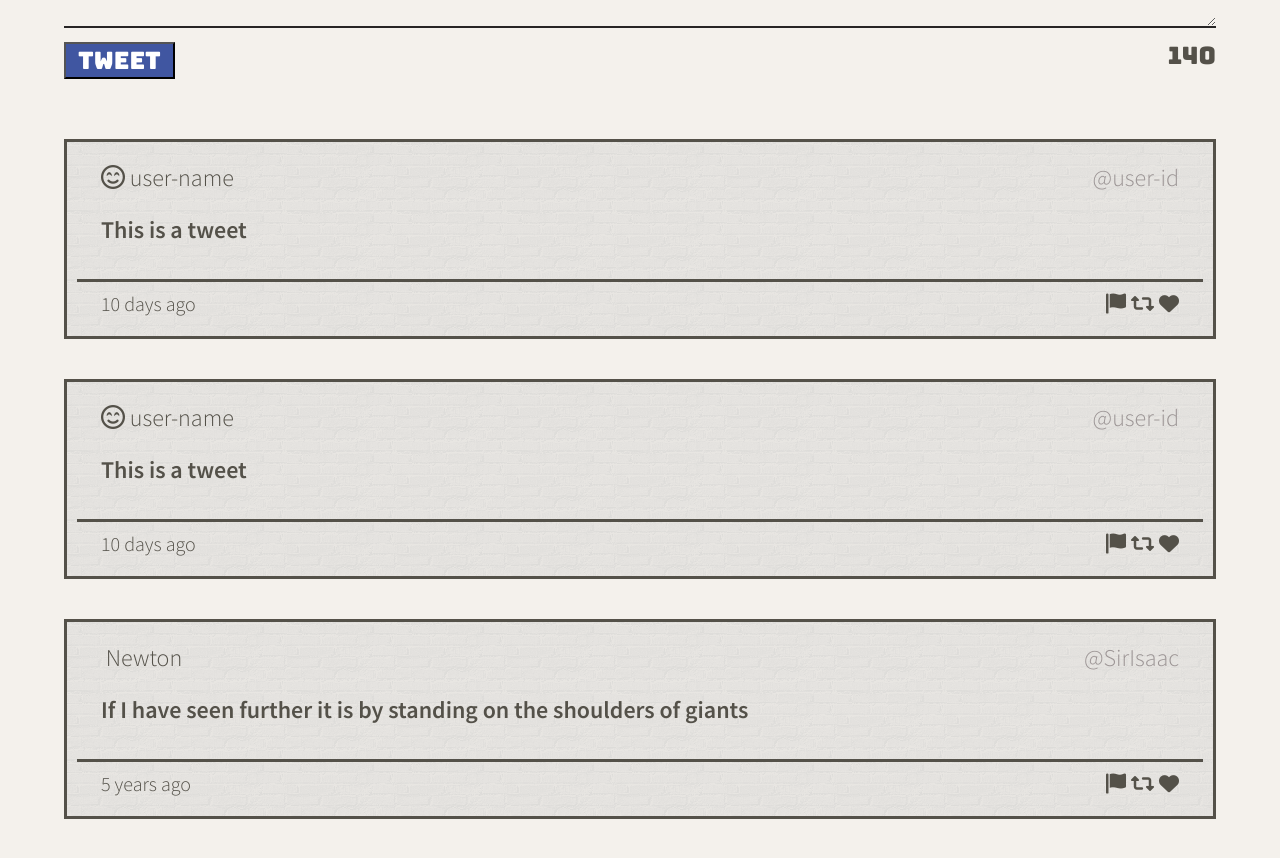
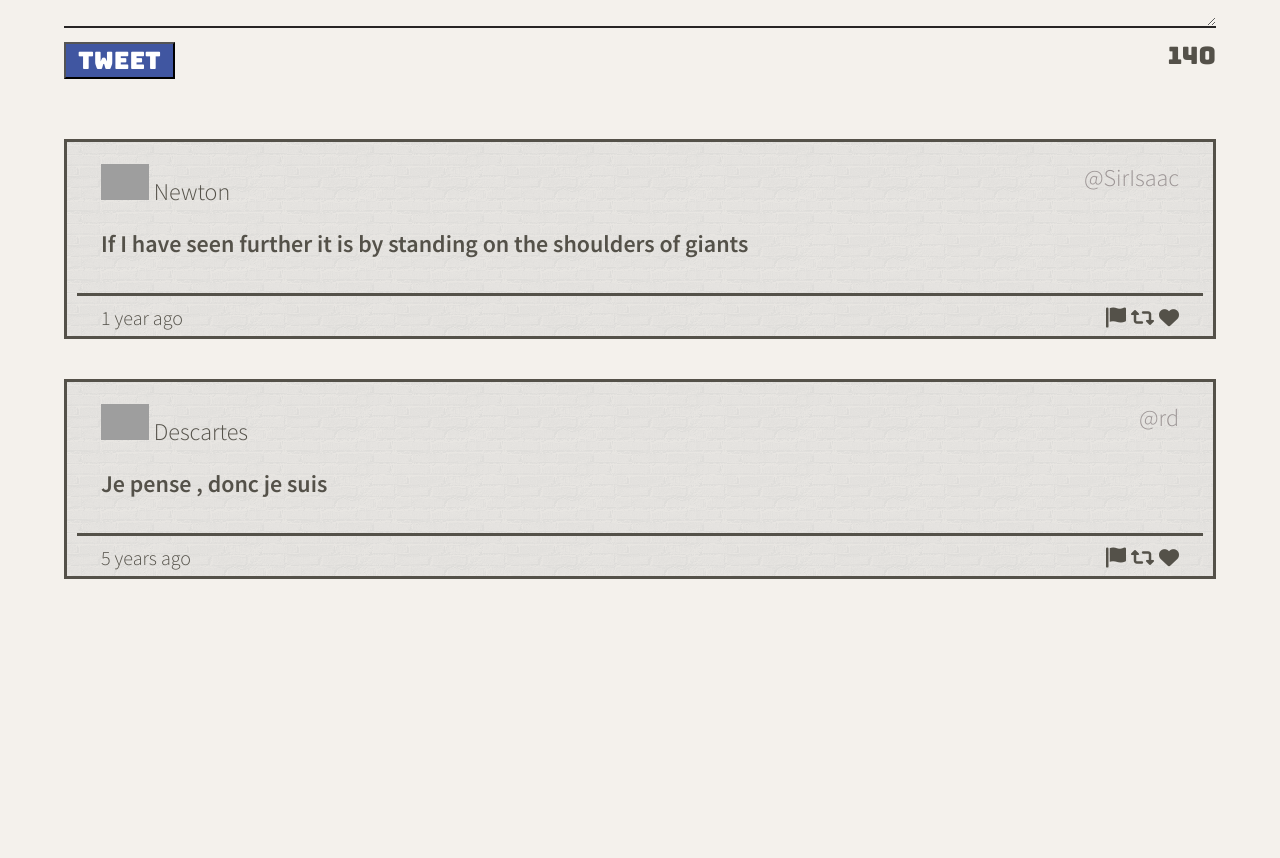
Before and after one commit to Mojdehh/tweeter, a website: page public/index.html in a window 1280 px wide. Shown: the part 620-1478 px from the top of the page. After the commit the page ends 1359 px from the top, so only its background shows below. Drawn offline with nearby package versions, Linux system fonts and the light colour scheme; grey boxes are pictures that could not be loaded.

Commit message:
Modify avatar img size

```diff
--- a/public/index.html
+++ b/public/index.html
@@ -76,29 +76,7 @@
         <!-- Tweet container -->
         <section class="tweet-container">
 
-          <article>
-            <header>
-              <span class="user-name"><i class="far fa-smile-beam"></i> user-name</span>
-              <span class="user-id">@user-id</span>
-            </header>
-            <p><b>This is a tweet</b></p>
-            <footer>
-              <span>10 days ago</span>
-              <span class='icons'><i class="fas fa-flag"></i> <i class="fas fa-retweet"></i> <i class="fas fa-heart"></i></span>
-            </footer>
-           </article>
-
-           <article>
-            <header>
-              <span class="user-name"><i class="far fa-smile-beam"></i> user-name</span>
-              <span class="user-id">@user-id</span>
-            </header>
-            <p><b>This is a tweet</b></p>
-            <footer>
-              <span>10 days ago</span>
-              <span class='icons'><i class="fas fa-flag"></i> <i class="fas fa-retweet"></i> <i class="fas fa-heart"></i></span>
-            </footer>
-           </article>
+        <!------Client.js to be rendered here------>
 
         </section>
       </main>
--- a/public/scripts/client.js
+++ b/public/scripts/client.js
@@ -4,37 +4,64 @@
  * Reminder: Use (and do all your DOM work in) jQuery's document ready function
  */
 
-$(document).ready(function() {
-
-  const tweetData = {
+const data = [
+  {
     "user": {
       "name": "Newton",
-      "avatars": "https://i.imgur.com/73hZDYK.png",
+      "avatars": "https://i.imgur.com/73hZDYK.png"
+      ,
       "handle": "@SirIsaac"
     },
     "content": {
       "text": "If I have seen further it is by standing on the shoulders of giants"
     },
-    "created_at": 1461116232227
+    "created_at": 1581116232227
+  },
+  {
+    "user": {
+      "name": "Descartes",
+      "avatars": "https://i.imgur.com/nlhLi3I.png",
+      "handle": "@rd" },
+    "content": {
+      "text": "Je pense , donc je suis"
+    },
+    "created_at": 1461113959088
+  }
+]
+
+
+$(document).ready(function() {
+
+  const renderTweets = function(tweets) {
+
+    for (let tweet of tweets) {  // loops through tweets
+      const $tweet = createTweetElement(tweet);   // calls createTweetElement for each tweet
+      $('.tweet-container').append($tweet);    // takes return value and appends it to the tweets container
     }
 
-  const createTweetElement = function(data) {
-    const name = data.user.name;
-    const avatar = data.user.avatars;
-    const userId = data.user.handle;
-    const text = data.content.text;
-    const date = timeago.format(data.created_at);
+  };
+
+
+  const createTweetElement = function(tweets) {
+    const name = tweets.user.name;
+    const avatar = tweets.user.avatars;
+    const userId = tweets.user.handle;
+    const text = tweets.content.text;
+    const time = timeago.format(tweets.created_at);
 
 
     let $tweet = `
         <article>
             <header>
-              <span class="user-name"><img scr="${avatar}"> ${name}</span>
+              <div>
+                <span><img class="avatar" src=${avatar}></span>
+                <span class="user-name">${name}</span>
+              </div>
                 <span class="user-id">${userId}</span>
             </header>
             <p><b>${text}</b></p>
             <footer>
-              <span>${date}</span>
+              <span>${time}</span>
               <span class='icons'><i class="fas fa-flag"></i> <i class="fas fa-retweet"></i> <i class="fas fa-heart"></i></span>
             </footer>
         </article>
@@ -44,10 +71,11 @@ $(document).ready(function() {
   };
 
 
-    const $tweet = createTweetElement(tweetData);
+  renderTweets(data);
+// const $tweet = createTweetElement(tweetData);
 
-// Test / driver code (temporary)
-console.log($tweet); // to see what it looks like
-$('.tweet-container').append($tweet); // to add it to the page so we can make sure it's got all the right elements, classes, etc.
+// // Test / driver code (temporary)
+// console.log($tweet); // to see what it looks like
+// $('.tweet-container').append($tweet); // to add it to the page so we can make sure it's got all the right elements, classes, etc.
 
 });
--- a/public/styles/tweet-container.css
+++ b/public/styles/tweet-container.css
@@ -30,6 +30,10 @@ article header {
   color: rgb(155, 148, 148);
 }
 
+img.avatar {
+  height: 1.5em;
+}
+
 /* Tweet text */
 p {
   padding: 0 1em 0.5em 1em;
```
Lines whose indentation alone changed are shown as unchanged.
